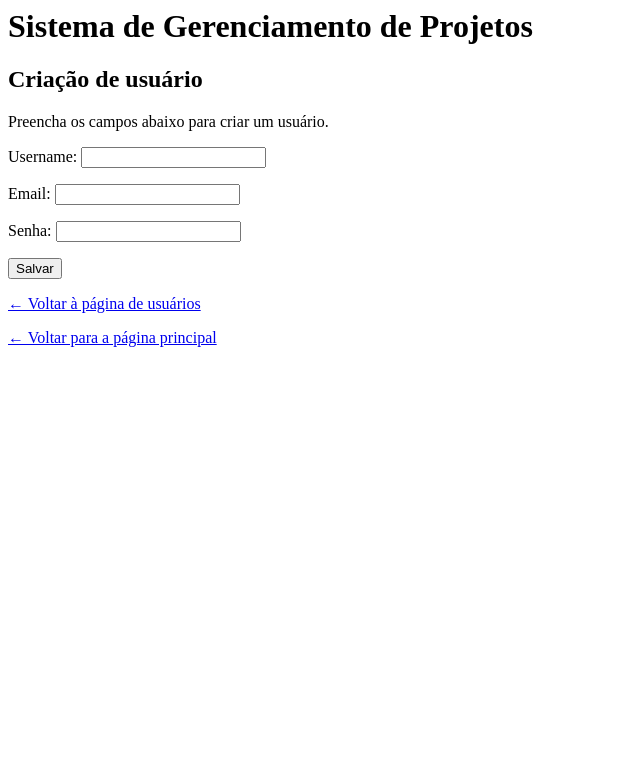
After one commit to MAC0350/Projeto, a Django app: page /user/new/ in a window 1280 px wide. The commit adds this page. Shown: the top 783 px of the page, without its empty margins (0-640 px from the left). Run offline with Django 3.2, Linux system fonts and the light colour scheme.

Commit message:
Create view to submit new users
- Fix href links in HTML tags

```diff
--- /dev/null
+++ b/fase3/gamma/management/forms.py
@@ -0,0 +1,9 @@
+from django import forms
+
+from .models import Usuario
+
+class UsuarioForm(forms.ModelForm):
+
+    class Meta:
+        model = Usuario
+        fields = ('username', 'email', 'senha',)
--- a/fase3/gamma/management/templates/management/group.html
+++ b/fase3/gamma/management/templates/management/group.html
@@ -27,7 +27,7 @@
 </article>
 
 <footer>
-<p><a href="index">&#8592; Voltar para a página principal</a></p>
+<p><a href="../">&#8592; Voltar para a página principal</a></p>
 </footer>
 </body>
 
--- a/fase3/gamma/management/templates/management/index.html
+++ b/fase3/gamma/management/templates/management/index.html
@@ -2,7 +2,7 @@
 
 <head>
 <meta charset="utf-8">
-<title>Sistema de Gerenciamento de Projetos</title>
+<title>Sistema de gerenciamento de projetos</title>
 </head>
 
 <body>
@@ -12,8 +12,8 @@
 <h2>Bem vindo!</h2>
 <p>Utilize os links abaixo para navegar pelo site:</p>
 <ul>
-  <li><a href="user">Usuários</a></li>
-  <li><a href="group">Grupos</a></li>
+  <li><a href="user/">Usuários</a></li>
+  <li><a href="group/">Grupos</a></li>
 </ul>
 </article>
 </body>
--- a/fase3/gamma/management/templates/management/user.html
+++ b/fase3/gamma/management/templates/management/user.html
@@ -10,6 +10,7 @@
 
 <article>
 <h2>Usuários</h2>
+<p>Crie um novo usuário <a href="new/">aqui</a>.</p>
 <table>
   <tr>
       <th>Username</th>
@@ -25,7 +26,7 @@
 </article>
 
 <footer>
-<p><a href="index">&#8592; Voltar para a página principal</a></p>
+<p><a href="../">&#8592; Voltar para a página principal</a></p>
 </footer>
 </body>
 
--- /dev/null
+++ b/fase3/gamma/management/templates/management/user_edit.html
@@ -0,0 +1,28 @@
+<html lang="pt-br">
+
+<head>
+<meta charset="utf-8">
+<title>Criação de usuário</title>
+</head>
+
+<body>
+<h1>Sistema de Gerenciamento de Projetos</h1>
+
+<article>
+<h2>Criação de usuário</h2>
+<p>Preencha os campos abaixo para criar um usuário.</p>
+{% block content %}
+<form method="POST" class="post-form">{% csrf_token %}
+    {{form.as_p}}
+    <button type="submit" class="save btn btn-default">Salvar</button>
+</form>
+{% endblock %}
+</article>
+
+<footer>
+<p><a href="../">&#8592; Voltar à página de usuários</a></p>
+<p><a href="../../">&#8592; Voltar para a página principal</a></p>
+</footer>
+</body>
+
+</html>
--- a/fase3/gamma/management/urls.py
+++ b/fase3/gamma/management/urls.py
@@ -3,7 +3,8 @@ from . import views
 
 urlpatterns = [
     url(r'^$', views.index, name='home'),
-    url(r'^index$', views.index, name='index'),
-    url(r'^user$', views.user, name='user'),
-    url(r'^group$', views.group, name='group'),
+    url(r'^index/$', views.index, name='index'),
+    url(r'^user/$', views.user, name='user'),
+    url(r'^user/new/$', views.user_edit, name='user_edit'),
+    url(r'^group/$', views.group, name='group'),
 ]
--- a/fase3/gamma/management/views.py
+++ b/fase3/gamma/management/views.py
@@ -1,5 +1,7 @@
-from django.shortcuts import render
+from django.shortcuts import render, redirect
+from django.utils import timezone
 from .models import Usuario, Grupo, PertenceA
+from .forms import UsuarioForm
 
 # Create your views here.
 def index(request):
@@ -8,6 +10,18 @@ def index(request):
 def user(request):
     usuarios = Usuario.objects.order_by('username')
     return render(request, 'management/user.html', {'usuarios': usuarios})
+
+def user_edit(request):
+    if request.method == "POST":
+        form = UsuarioForm(request.POST)
+        if form.is_valid():
+            user = form.save(commit=False)
+            user.data_horario_criacao = timezone.now()
+            user.save()
+            return redirect('../')
+    else:
+        form = UsuarioForm()
+    return render(request, 'management/user_edit.html', {'form': form})
 
 def group(request):
     groups = Grupo.objects.order_by('nome')
```
